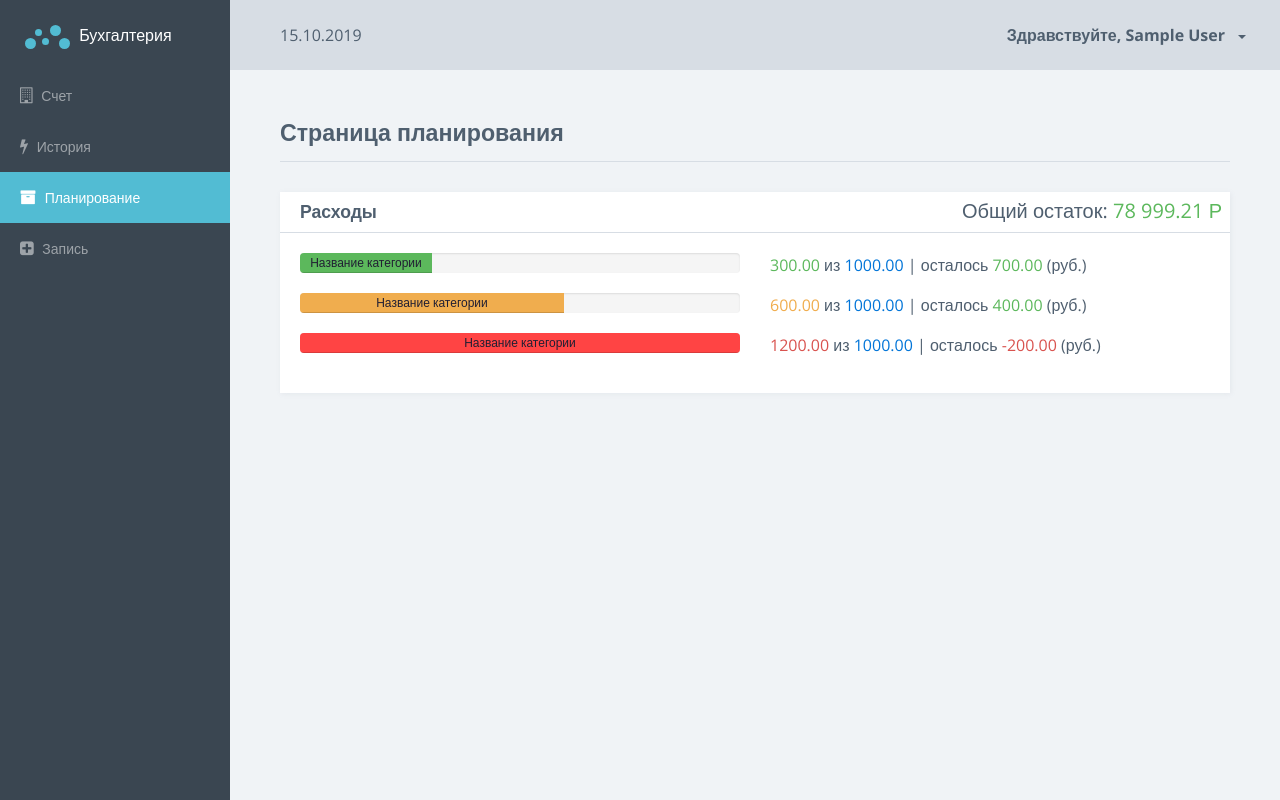
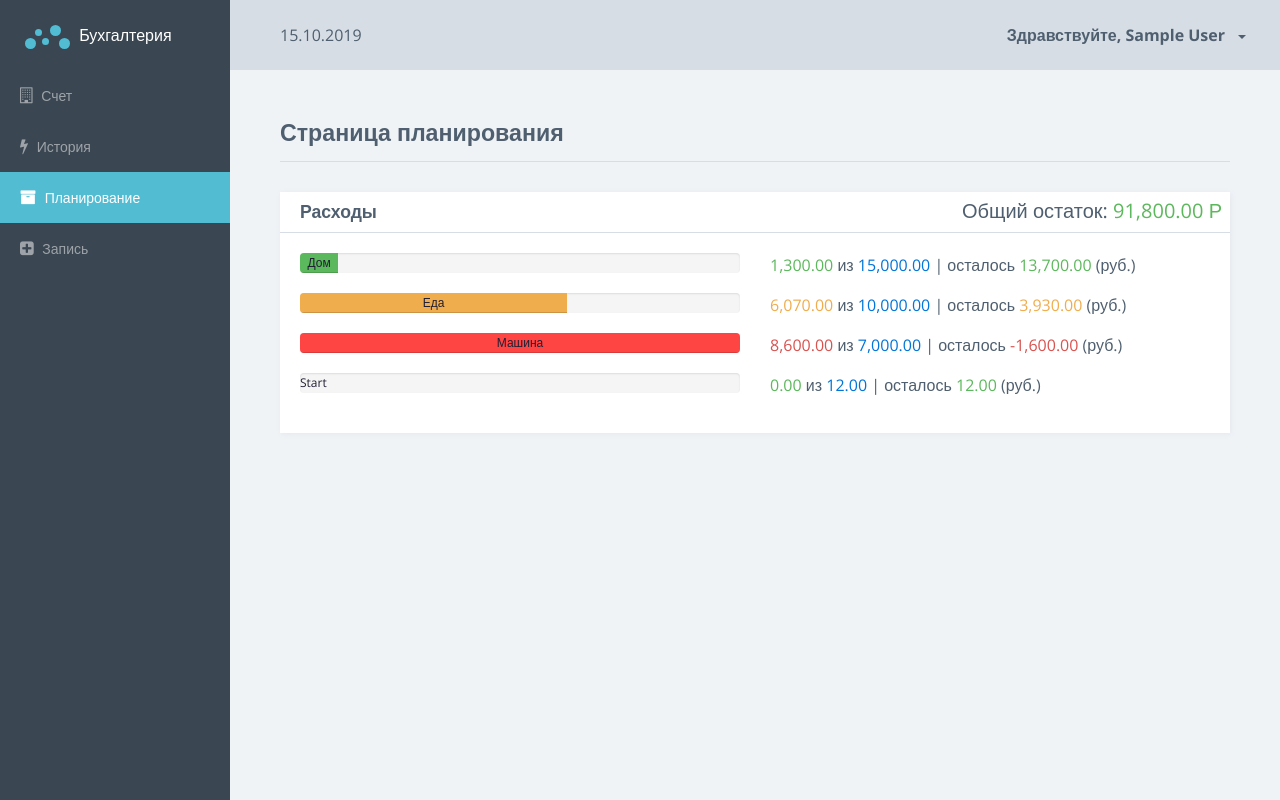
Before and after one commit to Veliafar/basic-accounting, an Angular app: page /system/planning in a window 1280 px wide. Built offline with nearby package versions, Linux system fonts and the light colour scheme; data requests are answered from the project's data file; sample sign-in values are in the browser's storage.

Commit message:
planning page  done

```diff
--- a/db.json
+++ b/db.json
@@ -15,7 +15,7 @@
     }
   ],
   "bill": {
-    "value": 100000,
+    "value": 91800,
     "currency": "RUB"
   },
   "categories": [
@@ -80,6 +80,46 @@
       "date": "10.06.2017 14:01:58",
       "id": 5,
       "description": "Заправка + проход ТО"
+    },
+    {
+      "category": 3,
+      "amount": 1500,
+      "description": "ремонт",
+      "type": "outcome",
+      "date": "10.27.2019 20:46:24",
+      "id": 6
+    },
+    {
+      "category": 2,
+      "amount": 3600,
+      "description": "продукты",
+      "type": "outcome",
+      "date": "10.27.2019 20:49:05",
+      "id": 7
+    },
+    {
+      "category": 3,
+      "amount": 600,
+      "description": "ремонт",
+      "type": "outcome",
+      "date": "10.27.2019 20:49:24",
+      "id": 8
+    },
+    {
+      "category": 3,
+      "amount": 500,
+      "description": "ремонт",
+      "type": "outcome",
+      "date": "10.27.2019 20:49:42",
+      "id": 9
+    },
+    {
+      "category": 3,
+      "amount": 2000,
+      "description": "ремонт",
+      "type": "outcome",
+      "date": "10.27.2019 20:50:51",
+      "id": 10
     }
   ]
 }
--- a/src/app/system/planning-page/planning-page.component.html
+++ b/src/app/system/planning-page/planning-page.component.html
@@ -3,7 +3,10 @@
         Страница планирования <span class="sparkline bar"></span>
     </h3>
 </div>
-<section class="section">
+<section class="section" *ngIf="!isLoaded">
+    Loading ...
+</section>
+<section class="section" *ngIf="isLoaded">
     <div class="row">
         <div class="col-md-12">
             <div class="card">
@@ -12,61 +15,25 @@
                         <h3 class="title">Расходы</h3>
                     </div>
                     <h5 class="planning-expenses pull-right">
-                        Общий остаток: <span class="text-success">78 999.21 Р</span>
+                        Общий остаток: <span class="text-success">{{ bill.value | number:'1.2'}} Р</span>
                     </h5>
                 </div>
                 <div class="card-block">
-                    <div class="row">
+                    <div class="row" *ngFor="let oneCategory of categoryArray">
                         <div class="col-xs-6">
                             <div class="n-progress">
-                                <div class="progress-bar success" style="width: 30%;">
-                                    <span>Название категории</span>
+                                <div class="progress-bar {{getCategoryColorClass(oneCategory)}}" [ngStyle]="{width: getCategoryPercent(oneCategory)}">
+                                    <span>{{ oneCategory.name }}</span>
                                 </div>
                             </div>
                         </div>
                         <div class="col-xs-6">
                             <p>
-                                <span class="text-success">300.00</span>
+                                <span class="text-{{getCategoryColorClass(oneCategory)}}">{{ getCategorySpent(oneCategory) | number:'1.2' }}</span>
                                 из
-                                <span class="text-primary">1000.00</span>
+                                <span class="text-primary">{{ oneCategory.capacity | number:'1.2' }}</span>
                                 |
-                                осталось <span class="text-success">700.00</span> (руб.)
-                            </p>
-                        </div>
-                    </div>
-                    <div class="row">
-                        <div class="col-xs-6">
-                            <div class="n-progress">
-                                <div class="progress-bar warning" style="width: 60%;">
-                                    <span>Название категории</span>
-                                </div>
-                            </div>
-                        </div>
-                        <div class="col-xs-6">
-                            <p>
-                                <span class="text-warning">600.00</span>
-                                из
-                                <span class="text-primary">1000.00</span>
-                                |
-                                осталось <span class="text-success">400.00</span> (руб.)
-                            </p>
-                        </div>
-                    </div>
-                    <div class="row">
-                        <div class="col-xs-6">
-                            <div class="n-progress">
-                                <div class="progress-bar danger" style="width: 100%;">
-                                    <span>Название категории</span>
-                                </div>
-                            </div>
-                        </div>
-                        <div class="col-xs-6">
-                            <p>
-                                <span class="text-danger">1200.00</span>
-                                из
-                                <span class="text-primary">1000.00</span>
-                                |
-                                осталось <span class="text-danger">-200.00</span> (руб.)
+                                осталось <span class="text-{{getCategoryColorClass(oneCategory)}}">{{ oneCategory.capacity - getCategorySpent(oneCategory) | number:'1.2' }}</span> (руб.)
                             </p>
                         </div>
                     </div>
--- a/src/app/system/planning-page/planning-page.component.ts
+++ b/src/app/system/planning-page/planning-page.component.ts
@@ -1,15 +1,86 @@
-import { Component, OnInit } from '@angular/core';
+import { Component, OnInit, OnDestroy } from '@angular/core';
+import { BillService } from '../shared/services/bill.service';
+import { CategoriesService } from '../shared/services/categories.service';
+import { MoneyEventsService } from '../shared/services/money-events.service';
+import { Observable, Subject } from 'rxjs';
+import { Bill } from '../shared/models/bill.model';
+import { MoneyOperationEvent } from '../shared/models/money-operation-event.model';
+import { Category } from './../shared/models/category.model';
+import { takeUntil } from 'rxjs/operators';
+import { MoneyOperationType } from '../shared/models/enums/money-operation-type.enum';
+
 
 @Component({
   selector: 'app-planning-page',
   templateUrl: './planning-page.component.html',
   styleUrls: ['./planning-page.component.less']
 })
-export class PlanningPageComponent implements OnInit {
+export class PlanningPageComponent implements OnInit, OnDestroy {
+  private ngUnsubscribe: Subject<void> = new Subject<void>();
 
-  constructor() { }
+  isLoaded: boolean = false;
+  bill: Bill;
+  categoryArray: Category[] = [];
+  moneyEvents: MoneyOperationEvent[] = [];
+
+  constructor(
+    private billService: BillService,
+    private categoryService: CategoriesService,
+    private moneyEventsService: MoneyEventsService
+  ) { }
 
   ngOnInit() {
+
+    Observable
+      .combineLatest(
+        this.billService.getBill(),
+        this.categoryService.getCategories(),
+        this.moneyEventsService.getEvents()
+      )
+      .pipe(
+        takeUntil(this.ngUnsubscribe)
+      )
+      .subscribe(
+        ( (data: [Bill, Category[], MoneyOperationEvent[]]) => {
+          this.bill = data[0];
+          this.categoryArray = data[1];
+          this.moneyEvents = data[2];
+
+          this.isLoaded = true;
+
+        })
+      )
+  }
+
+  getCategorySpent(category: Category): number {
+    const categoryEvents: MoneyOperationEvent[] = this.moneyEvents.filter((event: MoneyOperationEvent) => {
+      return event.category === category.id && event.type === MoneyOperationType.outcome;
+    });
+
+    return categoryEvents.reduce((total, event) => {
+      return total += event.amount;
+    }, 0);
+  }
+
+  private getPercent(category: Category): number {
+    const percent = (100 * this.getCategorySpent(category) / category.capacity );
+    return percent > 100 ? 100 : percent;
+  }
+
+  getCategoryPercent(category: Category): string {
+    return this.getPercent(category) + '%';
+  }
+
+  getCategoryColorClass(category: Category): string {
+    const percent = this.getPercent(category);
+    return percent < 60 ? 'success'
+      : percent >= 100 ? 'danger'
+      : 'warning';
+  }
+
+  ngOnDestroy() {
+    this.ngUnsubscribe.next();
+    this.ngUnsubscribe.complete();
   }
 
 }
--- a/src/app/system/records-page/edit-category/edit-category.component.ts
+++ b/src/app/system/records-page/edit-category/edit-category.component.ts
@@ -26,7 +26,7 @@ export class EditCategoryComponent implements OnInit, OnDestroy {
   ) { }
 
   ngOnInit() {
-    this.message = new Message('success', '');
+    this.message = new Message('', 'success');
     this.onCategoryChange();
   }
 
--- a/src/app/system/shared/services/money-events.service.ts
+++ b/src/app/system/shared/services/money-events.service.ts
@@ -16,6 +16,10 @@ export class MoneyEventsService extends BaseApi{
         return this.post(`events`, event);
     }
 
+    getEvents(): Observable<MoneyOperationEvent[]> {
+        return this.get(`events`);
+    }
+
 
     manageDateToDBFormat() {
         const dt = new Date();
```
